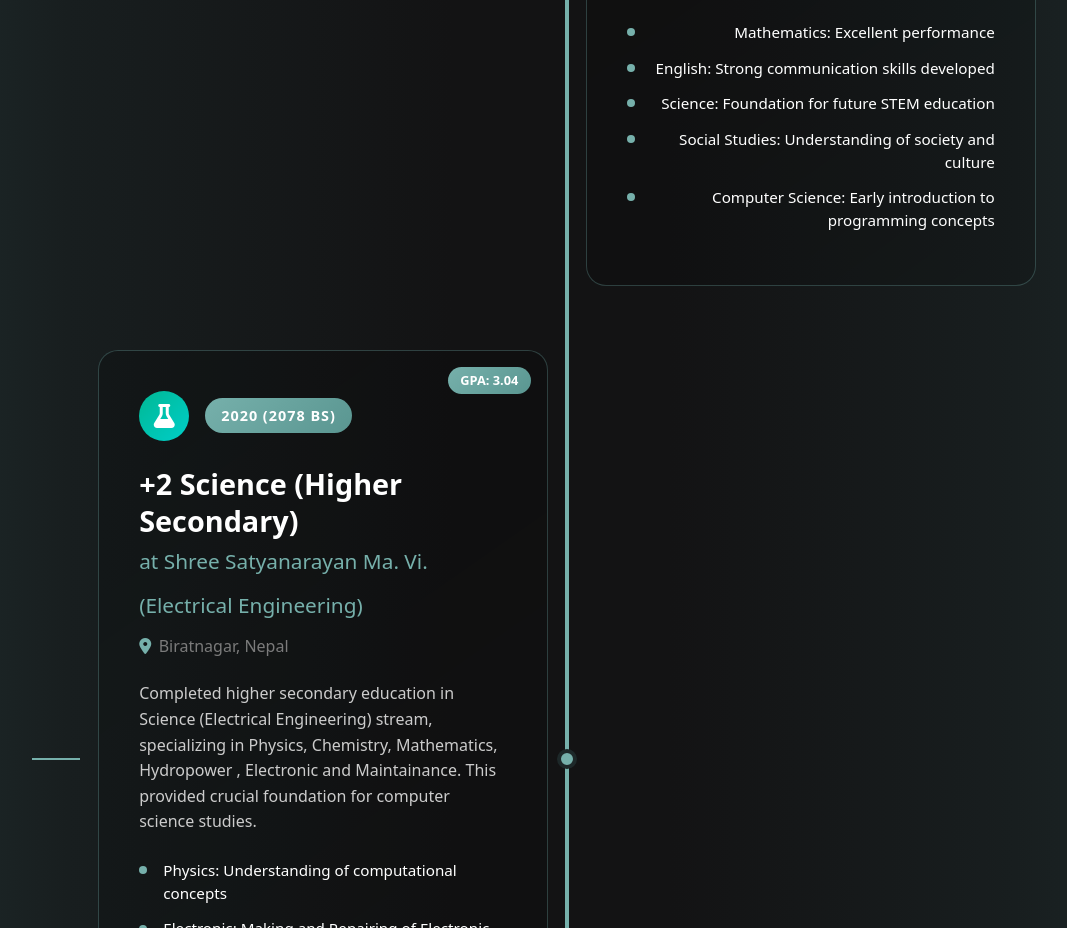
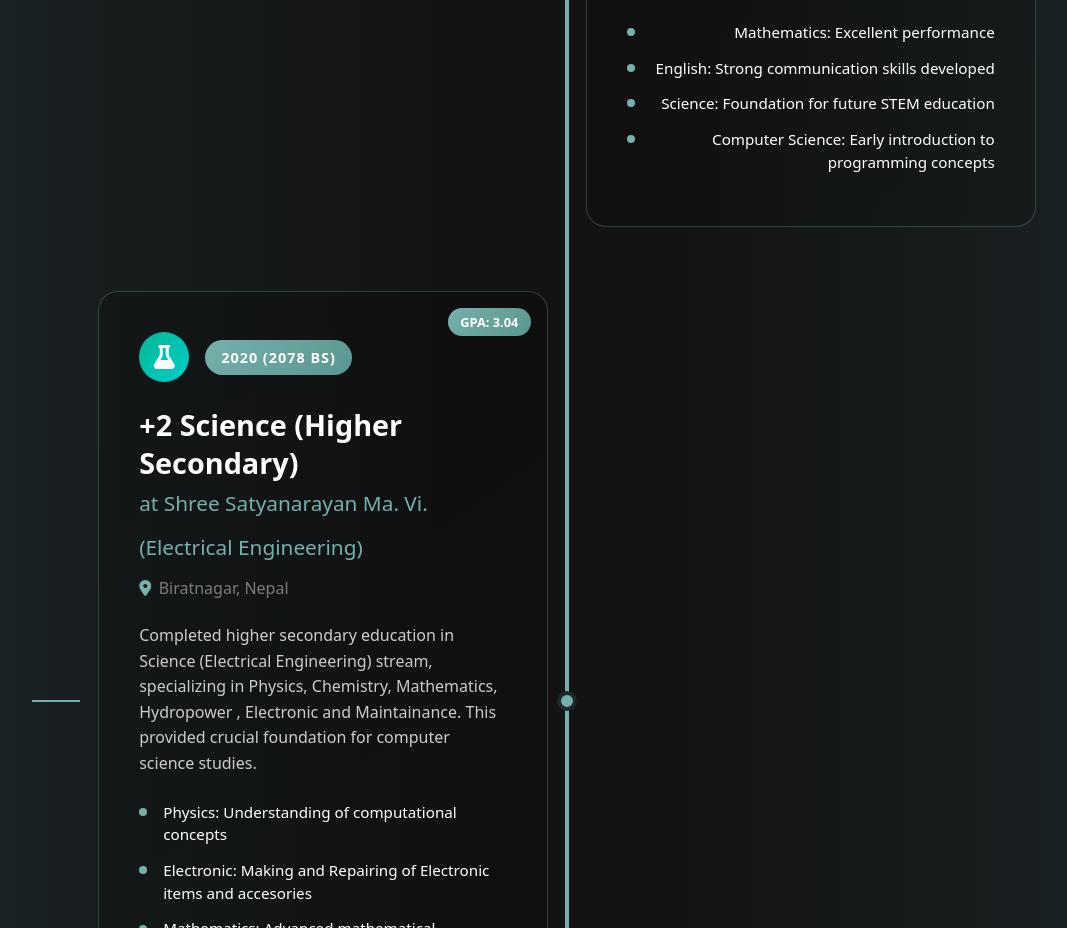
Before and after one commit to Rabindra-1/Portfolio, a plain HTML site: page index.html in a window 1280 px wide. Shown: the part 2948-3876 px from the top of the page, without its empty margins (73-1140 px from the left). Drawn offline with nearby package versions, Linux system fonts and the light colour scheme.

Commit message:
educational error

```diff
--- a/index.html
+++ b/index.html
@@ -305,7 +305,6 @@
                 <li>Mathematics: Excellent performance</li>
                 <li>English: Strong communication skills developed</li>
                 <li>Science: Foundation for future STEM education</li>
-                <li>Social Studies: Understanding of society and culture</li>
                 <li>Computer Science: Early introduction to programming concepts</li>
               </ul>
             </div>
```
